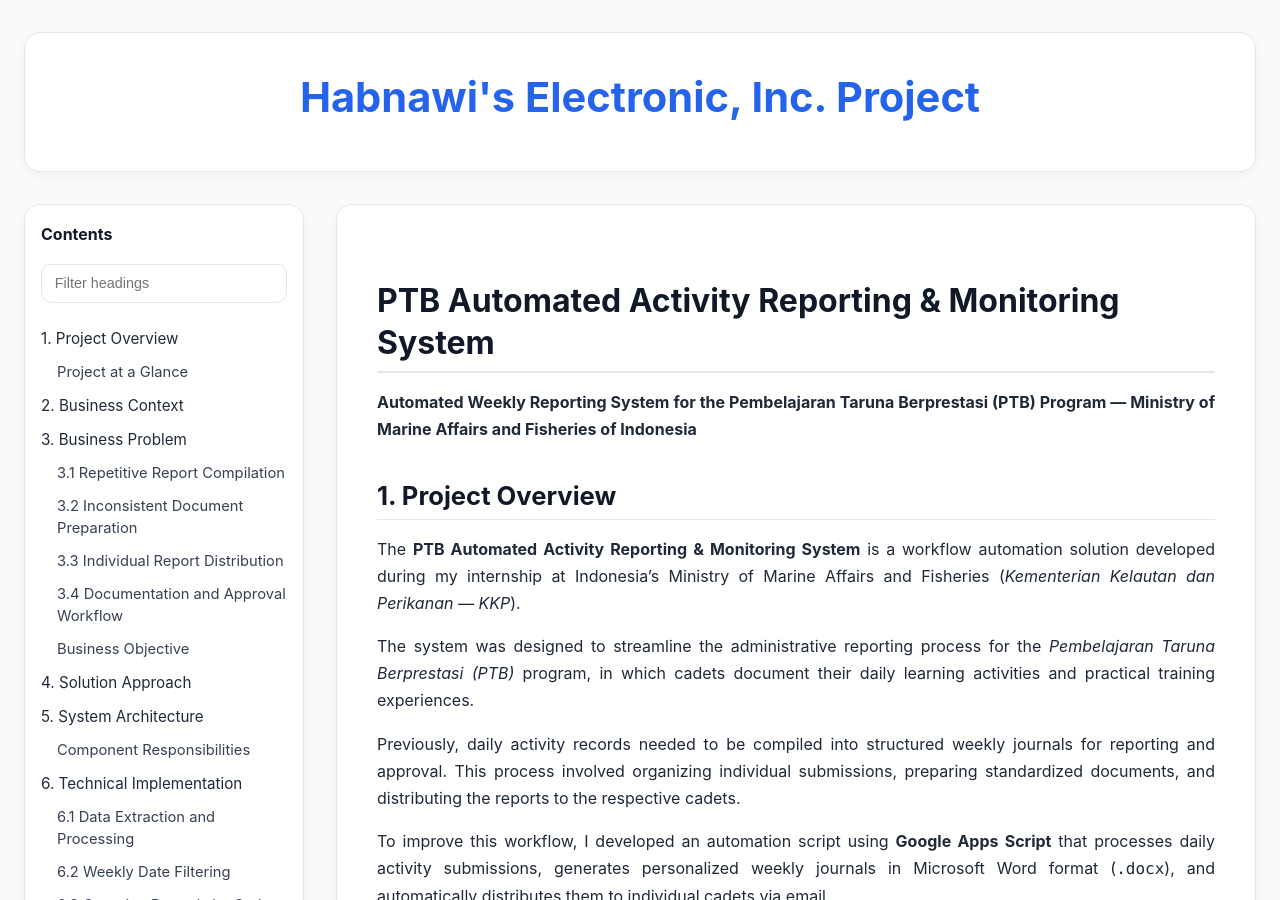
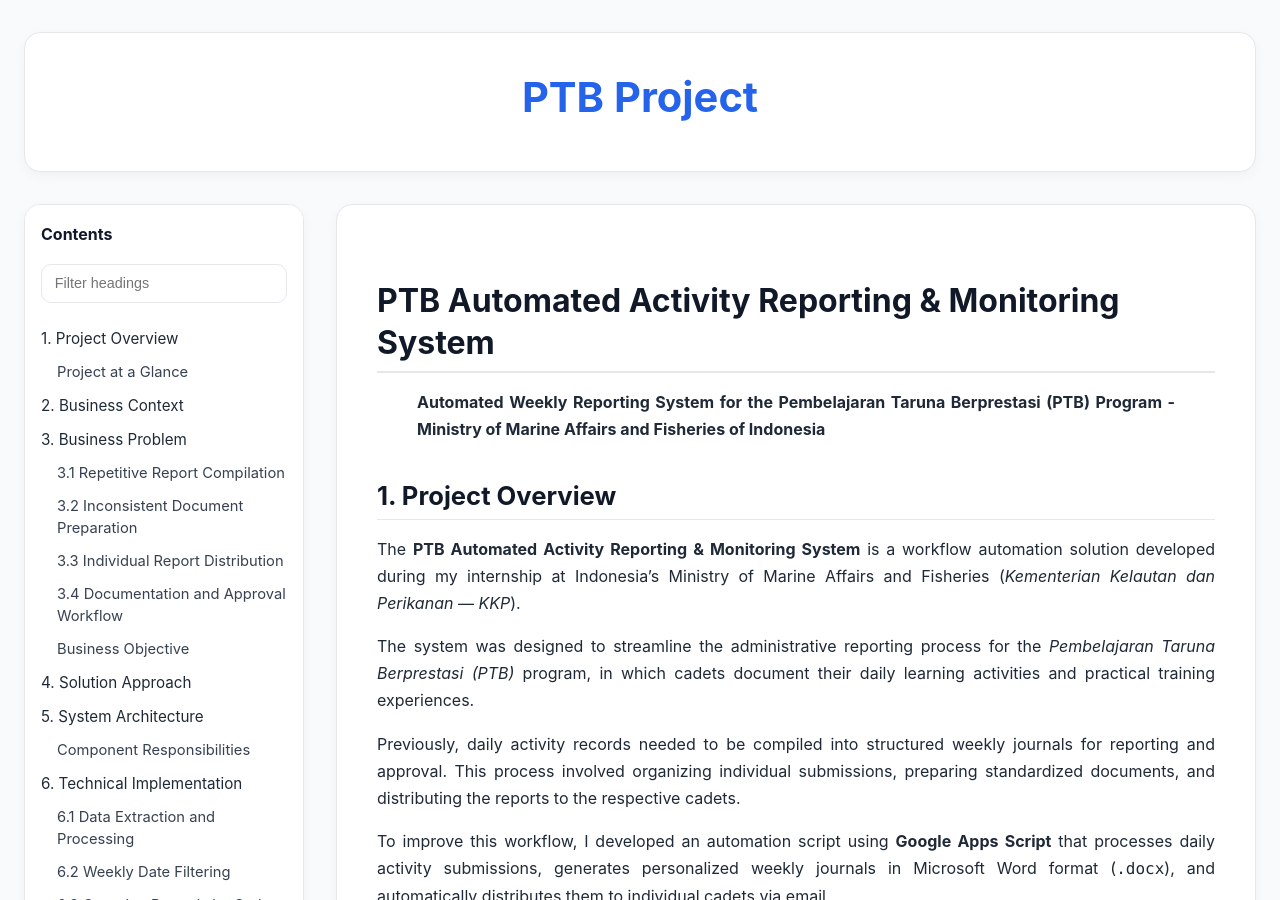
Before and after one commit to sadamhabnawi28/PTB_Project, a Jekyll site: the page built from index.md, in a window 1280 px wide and 900 px high. Built offline with Jekyll 4.4.1, drawn with Linux system fonts in a browser that asks for light colours.

Commit message:
Changes to be committed: 	modified:   README.md 	modified:   _config.yaml 	modified:   index.md 	renamed:    licence.md -> license.md

```diff
--- a/_config.yaml
+++ b/_config.yaml
@@ -1,4 +1,4 @@
-title: "Habnawi's Electronic, Inc. Project"
+title: "PTB Project"
 description: ""
 
 markdown: kramdown
--- a/index.md
+++ b/index.md
@@ -1,6 +1,6 @@
 ---
 layout: default
-title: Habnawi's Electronic, Inc. Project
+title: PTB Project
 ---
 
 {% include_relative README.md %}
```
Also changed, not shown: README.md, license.md (renamed from licence.md).
